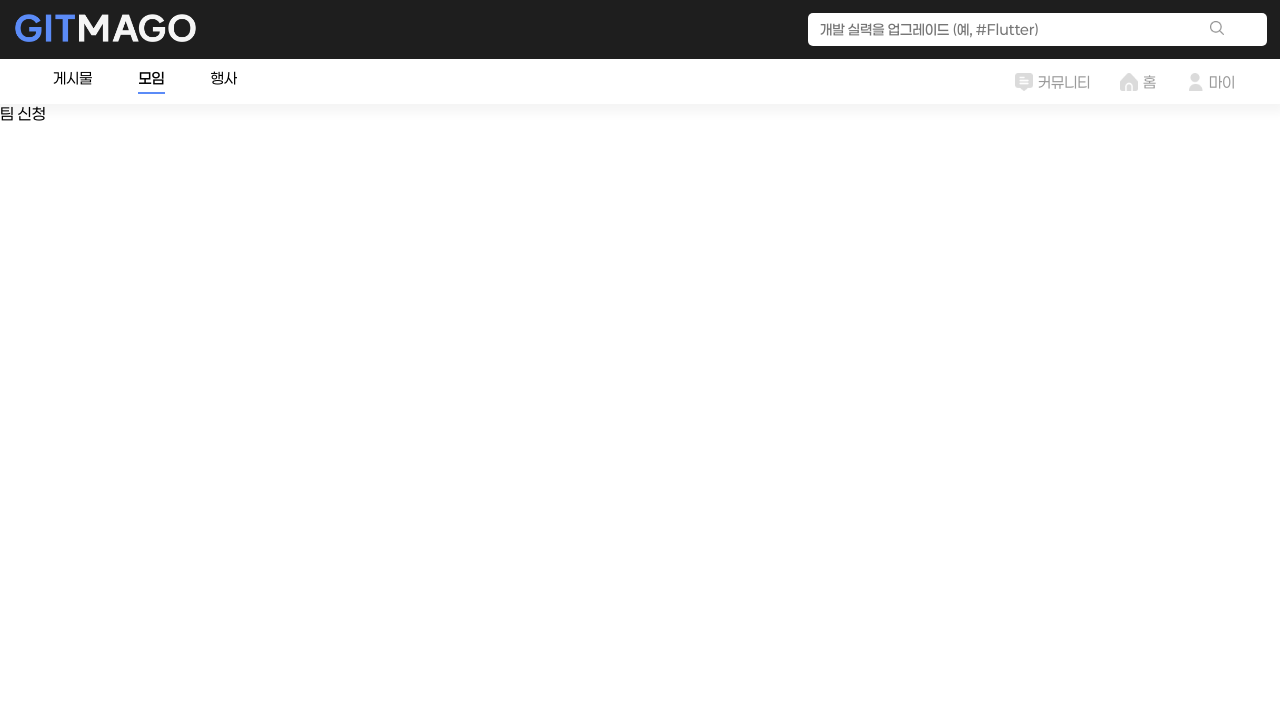
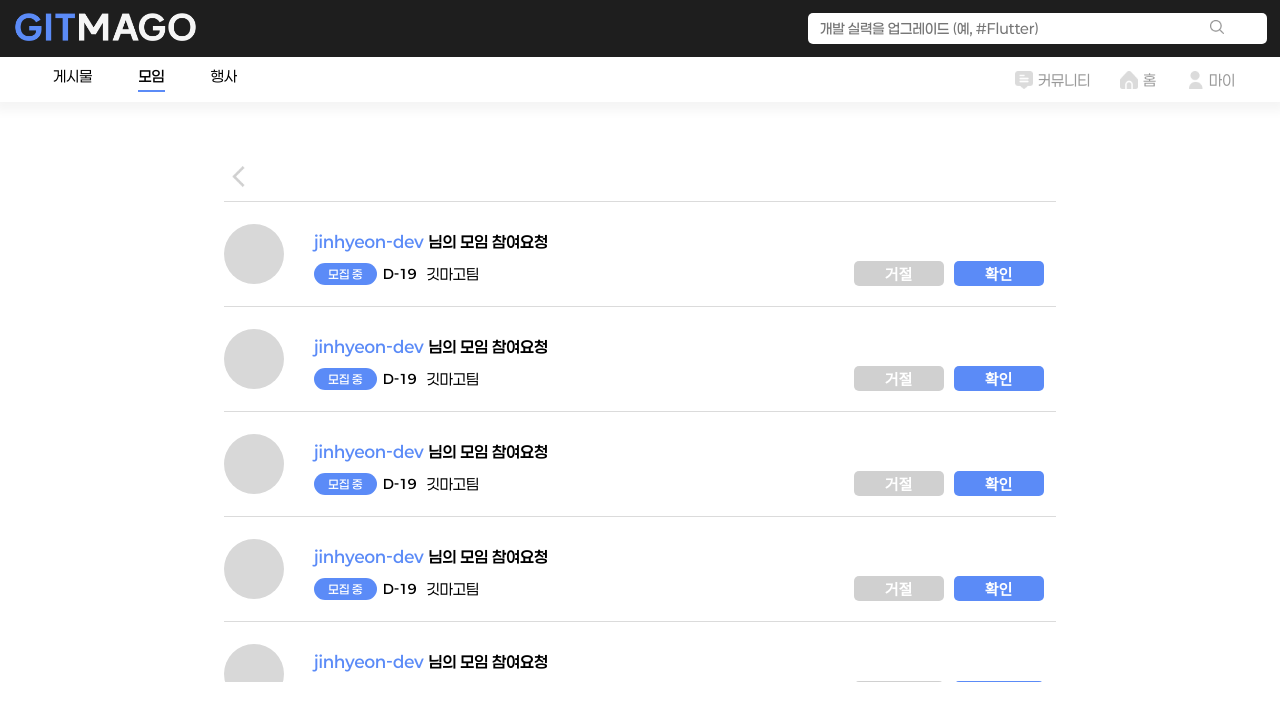
Before and after one commit to capstone-class-3-1/web, a React (Create React App) app: page /community/team/application/1 in a window 1280 px wide. Shown: the top 720 px of the page. Built offline with nearby package versions, Linux system fonts and the light colour scheme; no server answers.

Commit message:
feat: 모임 페이지 구현
- 모임 참가 신청 받기 페이지 구현
- 뒤로가기 버튼 추가
- 신청 거절과 확인버튼은 아직 console.log로만 나오게 해둠

```diff
--- a/src/App.jsx
+++ b/src/App.jsx
@@ -31,9 +31,9 @@ function App() {
         <Route path='post'/>
         <Route path='team' element={<TeamList />}/>
           <Route path='team/create' element={<CreateTeam />}/>
-          <Route path='team/application/:id' element={<TeamApplication />}/>
+          <Route path='team/application/:teamCode' element={<TeamApplication />}/>
           <Route path='team/view/:id' element={<ViewTeam />}/>
-          <Route path='team/page/:id' element={<TeamPage />}/>
+          <Route path='team/page/:teamCode' element={<TeamPage />}/>
         <Route path='event'/>
       </Route>
       <Route path='mypage' element={<MyPage/>} />
--- a/src/components/Button.jsx
+++ b/src/components/Button.jsx
@@ -5,8 +5,9 @@ const Button = ({value, onclick}) => {
     return(
         <>
             <button
-                style={{backgroundColor: value==="취소하기" ? '#D0D0D0': colorCode.pointBlue}}
-                onClick={onclick}>{value}</button>
+                style={{backgroundColor: value==="취소하기" || value==="거절" ? '#D0D0D0': colorCode.pointBlue}}
+                onClick={onclick}>{value}
+            </button>
         </>
     )
 }
--- a/src/components/auth/AuthInput.jsx
+++ b/src/components/auth/AuthInput.jsx
@@ -9,7 +9,7 @@ const AuthInput = ({placeholder, type, handle, data}) => {
         <div className="AuthInput">
             <input type={type==='password' ? showpw ? 'text' : 'password' : type} placeholder={placeholder} value={data} onChange={handle}/>
             {
-                type=="password" && <button onClick={()=>setShowpw(!showpw)} ><img src={eyes} alt="숨기기" width={22}/></button>
+                type=="password" && <button onClick={()=>setShowpw(!showpw)} style={{display:'flex', justifyContent:'right'}} ><img src={eyes} alt="숨기기" width={22}/></button>
             }
         </div>
     )
--- /dev/null
+++ b/src/components/team/ApplicationItem.jsx
@@ -0,0 +1,34 @@
+import '../../styles/components/team/ApplicationItem.css'
+
+import colorCode from "../../utils/color";
+import Button from '../Button';
+import RecruitStatus from './RecruitStatus';
+
+
+const ApplicationItem = () => {
+    return (
+        <div className="ApplicationItem">
+            <div className="profile_img"></div>
+            <div className="application_detail">
+                <div className="application_detail_top">
+                    <p style={{color:colorCode.pointBlue}}>jinhyeon-dev</p>
+                    <p>님의 모임 참여요청</p>
+                </div>
+                <div className="application_detail_bottom">
+                    <div style={{display:'flex', alignItems:'center'}}>
+                        <div><RecruitStatus status={'모집 중'} /></div>
+                        <span style={{marginLeft:'6px', fontWeight:600, fontSize:'13px'}}>D-19</span>
+                        <span style={{marginLeft:'10px', fontSize:'15px'}}>깃마고팀</span>
+                    </div>
+
+                    <div>
+                        <Button value={'거절'} onclick={()=>{console.log('요청 거절')}}/>
+                        <Button value={'확인'} onclick={()=>{console.log('요청 확인')}}/>
+                    </div>
+                </div>
+            </div>
+        </div>
+    )
+}
+
+export default ApplicationItem;
--- a/src/components/team/TeamApplication.jsx
+++ b/src/components/team/TeamApplication.jsx
@@ -1,7 +1,50 @@
+import '../../styles/components/team/TeamApplication.css'
+import ApplicationItem from './ApplicationItem';
+import backButton from '../../assets/Arrow back ios new.png'
+import { useNavigate } from 'react-router-dom';
+
+const ItemDto = [
+    {
+        id:0
+    },
+    {
+        id:1
+    },
+    {
+        id:2
+    },
+    {
+        id:3
+    },
+    {
+        id:4
+    },
+    {
+        id:5
+    },
+];
+
 const TeamApplication = () => {
+    const navigate = useNavigate();
     return(
-        <div className="TeamApplication">
-            팀 신청
+        <div className="ViewBox">
+            <div className="TeamApplication">
+                <div className="border">
+                    <button
+                        style={{backgroundColor:'white', display:'flex' ,justifyContent:'left', marginBottom: '10px', width:'fit-width',marginLeft:0}}
+                        onClick={()=>{navigate('/community/team')}}>
+                        <img src={backButton} alt="뒤로가기" width={25} />
+                    </button>
+                </div>
+                <div className="application_list">
+                    {
+                        ItemDto.map((item)=>(
+                            <ApplicationItem key={item.id}/>
+                        ))
+                    }
+                </div>
+
+            </div>
         </div>
     )
 }
--- a/src/components/team/ViewTeam.jsx
+++ b/src/components/team/ViewTeam.jsx
@@ -2,13 +2,22 @@ import '../../styles/components/team/ViewTeam.css'
 import colorCode from '../../utils/color';
 import Button from '../Button'
 import RecruitStatus from './RecruitStatus'
+import backButton from '../../assets/Arrow back ios new.png'
+import { useNavigate } from 'react-router-dom';
 
 const desc = '저와 함께 모임 결성할 사람을 모집합니다.저와 함께 모임 결성할 사람을 모집합니다.저와 함께 모임 결성할 사람을 모집합니다.저와 함께 모임 결성할 사람을 모집합니다.저와 함께 모임 결성할 사람을 모집합니다.';
 
 const ViewTeam = () => {
+    const navigate = useNavigate();
+
     return(
         <div className="ViewBox">
             <div className="ViewTeam">
+                <button
+                    style={{backgroundColor:'white', display:'flex' ,justifyContent:'left', marginBottom: '10px', width:'fit-width',marginLeft:0}}
+                    onClick={()=>{navigate('/community/team')}}>
+                    <img src={backButton} alt="뒤로가기" width={25} />
+                </button>
                 <div className="team_title">안녕하세요 깃마고 모임 제목입니다.</div>
                 <div className="team_info border">
                     <div className="team_status">
@@ -22,14 +31,14 @@ const ViewTeam = () => {
                     <div className="team_period">
                         모집일 | 2025-03-31 ~ 2025-03-31
                     </div>
-                    <div className="team_name">
+                    <div className="team_name" style={{marginLeft:'20px'}}>
                         팀명 | 깃마고팀
                     </div>
                     <div className="team_people" style={{color:colorCode.pointBlue}}>
                         13명의 사람들이 함께 하는 중
                     </div>
                 </div>
-                <div className="craete_desc view">
+                <div className="view_desc view">
                     <textarea  cols="112" rows="18" value={desc} />
                 </div>
                 <div className="button_container">
--- a/src/styles/components/Button.css
+++ b/src/styles/components/Button.css
@@ -3,8 +3,9 @@ button{
     font-weight: 700;
     font-size: 15px;
     border: none;
-    padding: 3px;
+    padding: 2px;
     min-width: 90px;
     border-radius: 5px;
     margin-left: 10px;
+    align-content: center;
 }
--- /dev/null
+++ b/src/styles/components/team/ApplicationItem.css
@@ -0,0 +1,42 @@
+.ApplicationItem{
+    display: flex;
+    width: 65vw;
+    align-content: center;
+    padding-top: 20px;
+    padding-bottom: 20px;
+    border-bottom: 1px solid #DBDBDB;
+}
+
+.profile_img{
+    background-color: #d8d8d8;
+    width: 60px;
+    height: 60px;
+    border-radius: 50px;
+    align-self: center;
+    margin-right: 30px;
+}
+
+.application_detail{
+    align-content: center;
+}
+
+.application_detail_top{
+    display: flex;
+    font-weight: 600;
+    font-size: 16px;
+}
+
+.application_detail_top p{
+    margin: 0;
+    margin-bottom: 10px;
+    margin-right: 5px;
+    padding-top: 10px;
+
+}
+
+.application_detail_bottom{
+    display: flex;
+    justify-content: space-between;
+    align-content: center;
+    width: 57vw;
+}
--- a/src/styles/components/team/CreateTeam.css
+++ b/src/styles/components/team/CreateTeam.css
@@ -43,7 +43,7 @@
     border-radius: 5px;
 }
 
-.craete_desc textarea{
+.create_desc textarea{
     width: 63.5vw;
     resize: none;
     border: 1px solid #D0D0D0;
@@ -54,12 +54,11 @@
     padding: 10px;
 }
 
-.craete_desc textarea::placeholder{
+.create_desc textarea::placeholder{
     color: #C2C2C2;
 }
 
 .create_desc{
     padding-bottom: 30px;
     border-bottom: 1px solid #DBDBDB;
-
 }
--- a/src/styles/components/team/TeamApplication.css
+++ b/src/styles/components/team/TeamApplication.css
@@ -0,0 +1,14 @@
+.TeamApplication{
+    width: 65vw;
+    justify-self: center;
+    max-height: 70vh;
+}
+
+.application_list{
+    height: 60vh;
+    overflow-y: auto;
+}
+
+.application_list::-webkit-scrollbar{
+    display: none;
+}
--- a/src/styles/components/team/ViewTeam.css
+++ b/src/styles/components/team/ViewTeam.css
@@ -50,7 +50,17 @@
 
 .team_name{
     width: 380px;
-    margin-left: 20px;
+}
+
+.view_desc textarea{
+    width: 63.5vw;
+    resize: none;
+    border: 1px solid #D0D0D0;
+    border-radius: 5px;
+    outline: none;
+    font-family: "Paperlogy";
+    font-weight: 300;
+    padding: 10px;
 }
 
 
```
Also changed, not shown: src/assets/Arrow back ios new.png (added).
